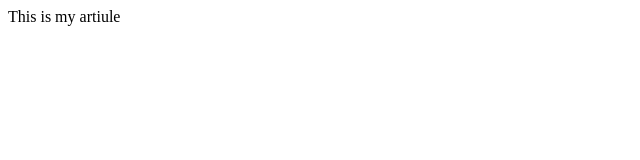
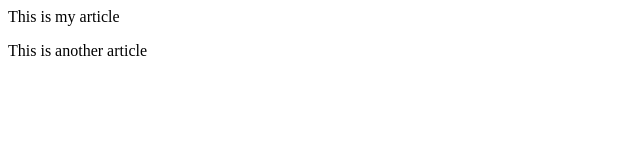
Before and after one commit to m3rashid/git_test, a plain HTML site: page final.html in a window 1280 px wide. Shown: the whole page, without its empty margins (0-640 px from the left). Drawn offline with Linux system fonts and the light colour scheme.

Commit message:
Added a para

```diff
--- a/final.html
+++ b/final.html
@@ -1,12 +1,16 @@
 <!DOCTYPE html>
 <html lang="en">
+
 <head>
   <meta charset="UTF-8" />
   <meta http-equiv="X-UA-Compatible" content="IE=edge" />
   <meta name="viewport" content="width=device-width, initial-scale=1.0" />
   <title>Document</title>
 </head>
+
 <body>
-    This is my artiule
+  This is my article
+  <p>This is another article </p>
 </body>
+
 </html>
```
Lines whose indentation alone changed are shown as unchanged.
